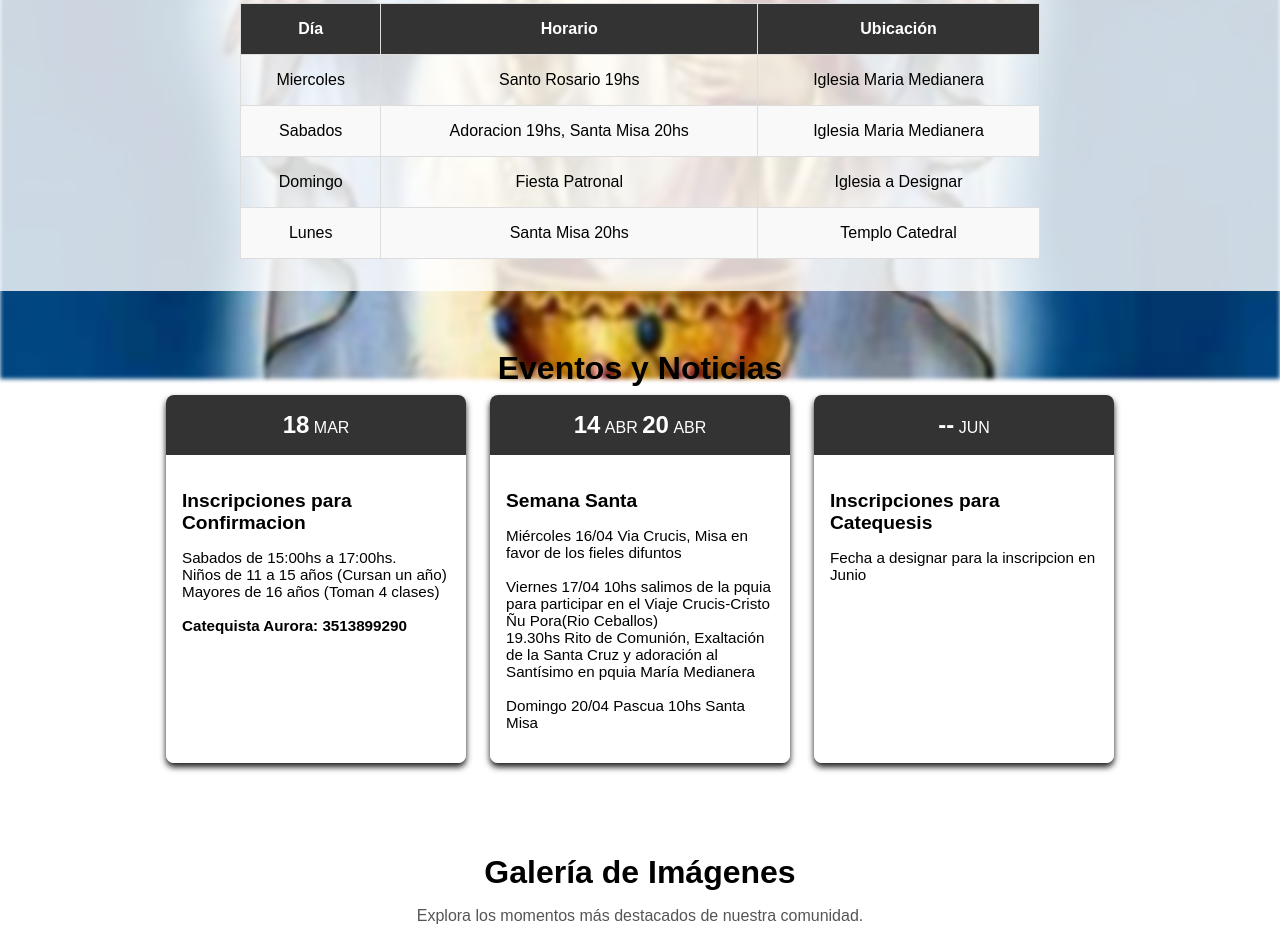
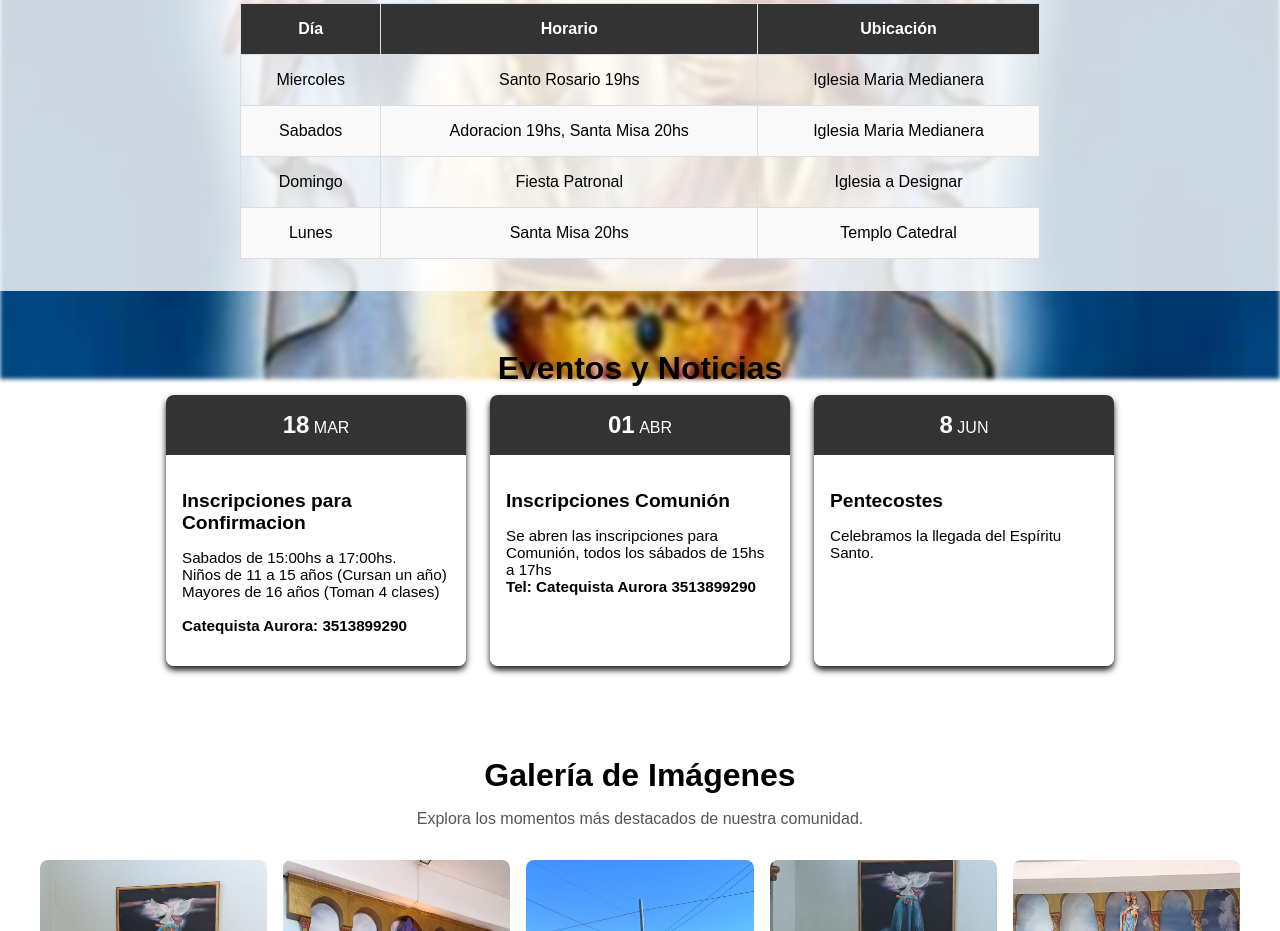
Before and after one commit to MariaMedianera/paginaweb, a plain HTML site: page index.html in a window 1280 px wide. Shown: the part 421-1352 px from the top of the page. Drawn offline with Linux system fonts and the light colour scheme.

Commit message:
Actualizar index.html

```diff
--- a/index.html
+++ b/index.html
@@ -118,31 +118,28 @@
         <!-- Card 2 -->
         <div class="card">
           <div class="card-date">
-            <span class="date-day">14</span>
+            <span class="date-day">01</span>
             <span class="date-month">Abr</span>
-            <span class="date-day">20</span>
-            <span class="date-month">Abr</span>
+
           </div>
           <div class="card-content">
-            <h3 class="card-title">Semana Santa</h3>
+            <h3 class="card-title">Inscripciones Comunión</h3>
             <p class="card-description">
-           Miércoles 16/04 Via Crucis, Misa en favor de los fieles difuntos  <br/><br/>
-         Viernes 17/04 10hs salimos de la pquia para participar en el Viaje Crucis-Cristo Ñu Pora(Rio Ceballos) <br/>
-19.30hs Rito de Comunión, Exaltación de la Santa Cruz y adoración al Santísimo en pquia María Medianera<br/><br/>
-Domingo 20/04 Pascua 10hs Santa Misa
+           Se abren las inscripciones para Comunión, todos los sábados de 15hs a 17hs<br/>
+<strong>Tel: Catequista Aurora <span id="phone-number">3513899290</span></strong>
             </p>
           </div>
         </div>
         <!-- Card 3 -->
         <div class="card">
           <div class="card-date">
-            <span class="date-day">--</span>
+            <span class="date-day">8</span>
             <span class="date-month">Jun</span>
           </div>
           <div class="card-content">
-            <h3 class="card-title">Inscripciones para Catequesis</h3>
+            <h3 class="card-title">Pentecostes</h3>
             <p class="card-description">
-              Fecha a designar para la inscripcion en Junio
+            Celebramos la llegada del Espíritu Santo.
             </p>
           </div>
         </div>
```
